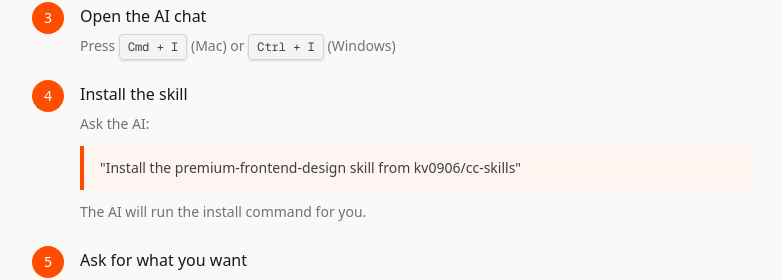
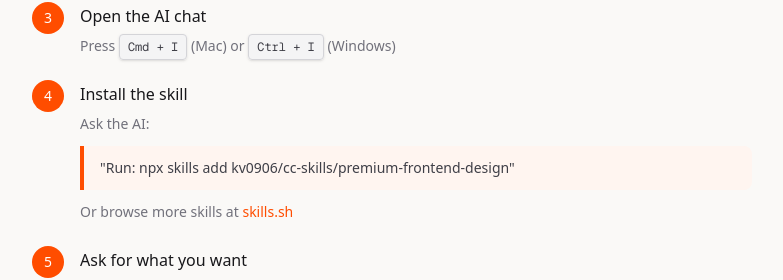
Before and after one commit to silships/mars-websites, a Next.js app: page /tutorial in a window 1280 px wide. Shown: the part 2187-2467 px from the top of the page, without its empty margins (248-1031 px from the left). Built offline with nearby package versions, Linux system fonts and the light colour scheme.

Commit message:
Show full npx command for skill install

```diff
--- a/src/app/tutorial/page.tsx
+++ b/src/app/tutorial/page.tsx
@@ -124,8 +124,10 @@ export default function Tutorial() {
             </Step>
             <Step num={4} title="Install the skill">
               <p className="text-sm text-zinc-500 mb-3">Ask the AI:</p>
-              <Prompt>Install the premium-frontend-design skill from kv0906/cc-skills</Prompt>
-              <p className="text-sm text-zinc-500 mt-3">The AI will run the install command for you.</p>
+              <Prompt>Run: npx skills add kv0906/cc-skills/premium-frontend-design</Prompt>
+              <p className="text-sm text-zinc-500 mt-3">
+                Or browse more skills at <a href="https://skills.sh" target="_blank" rel="noopener noreferrer" className="text-[#ff4d00] font-medium hover:underline">skills.sh</a>
+              </p>
             </Step>
             <Step num={5} title="Ask for what you want">
               <p className="text-sm text-zinc-500 mb-3">Now just describe what you want to build:</p>
```
